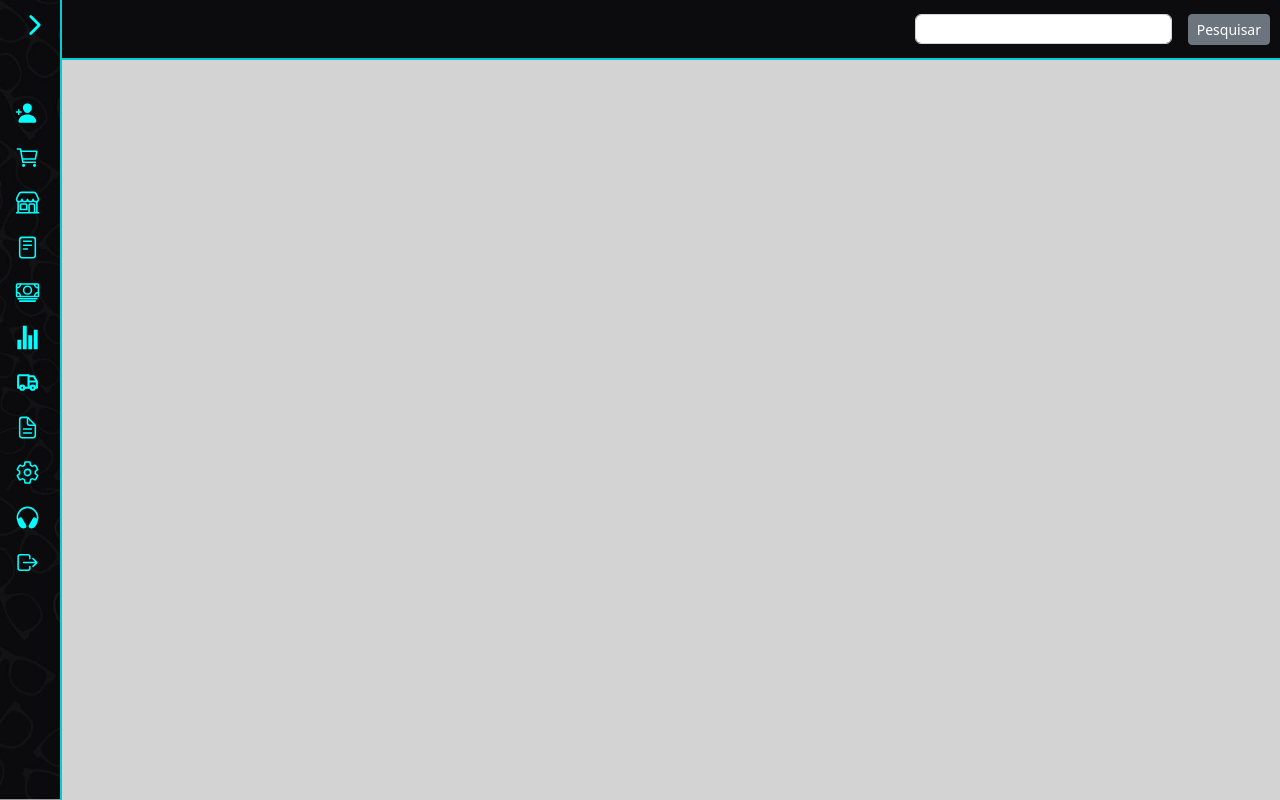
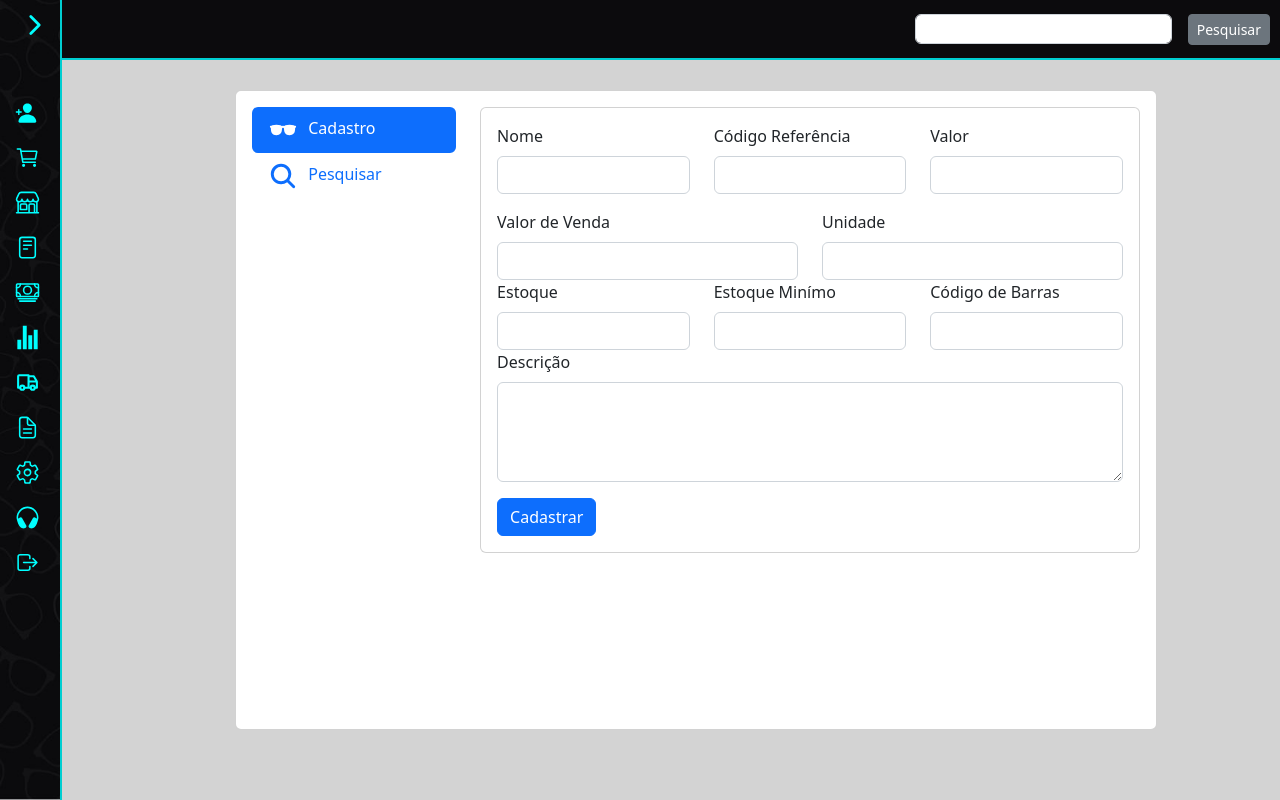
Before and after one commit to leobraboo/FrontSystemGlobal, a React (Vite) app: page /Sales in a window 1280 px wide. Built offline with nearby package versions, Linux system fonts and the light colour scheme.

Commit message:
feat(sales): init

```diff
--- a/src/components/Login/index.tsx
+++ b/src/components/Login/index.tsx
@@ -5,9 +5,6 @@ import { LoginCard, LoginGeneral, LoginImg } from "./styles";
 export function Login(){
   return(
     <LoginGeneral >
-      {/* <LoginImg>
-      <LoginCarrousel/>
-      </LoginImg> */}
       <LoginCard>
         <CardGeneral/>
       </LoginCard>
--- a/src/components/Login/styles.ts
+++ b/src/components/Login/styles.ts
@@ -13,9 +13,6 @@ background-image: url(${fundo});
 background-repeat: no-repeat;
 background-position: center;
 background-size: cover;
-// filter: blur(1px);
-// background: rgb(0,0,0);
-// background: radial-gradient(circle, rgba(0,0,0,1) 5%, rgba(3,0,10,1) 8%, rgba(4,0,11,1) 14%, rgba(4,0,9,1) 62%, rgba(8,1,15,1) 64%, rgba(4,0,11,1) 84%, rgba(5,1,10,1) 86%, rgba(0,0,0,1) 100%);
 `
 
 export const LoginImg = styled.div`
--- /dev/null
+++ b/src/components/Sales/index.tsx
@@ -0,0 +1,48 @@
+import { Button, Card, Form, Tab, Stack, Row, Col, Nav } from 'react-bootstrap';
+import { ContentSale } from './styles';
+import { IoGlasses, IoSearch } from "react-icons/io5";
+import { RegisterProduct } from '../Products/RegisterProduct';
+
+export function CSales() {
+  return (
+    <ContentSale>
+      <Card style={{ marginTop: "90px", width: "80%", height: "80vh" }}>
+        <Card.Body>
+          <Tab.Container id="left-tabs-example" defaultActiveKey="first">
+            <Row>
+              <Col sm={3}>
+                <Nav variant="pills" className="flex-column">
+                  <Nav.Item>
+                    <Nav.Link eventKey="first">
+                      <IoGlasses size={30} style={{ marginRight:"10px" }}/>
+                      Cadastro
+                      </Nav.Link>
+                  </Nav.Item>
+                  <Nav.Item>
+                    <Nav.Link eventKey="second">
+                    <IoSearch size={30} style={{ marginRight:"10px" }}/>
+                      Pesquisar
+                      </Nav.Link>
+                  </Nav.Item>
+                </Nav>
+              </Col>
+              <Col sm={9}>
+                <Tab.Content>
+                  <Tab.Pane eventKey="first">
+                    <RegisterProduct />
+                  </Tab.Pane>
+                  <Tab.Pane eventKey="second">
+                    <Stack direction="horizontal" gap={3}>
+                      <Form.Control className="me-auto" placeholder="Pesquisar" />
+                      <Button variant="secondary">Pesquisar</Button>
+                    </Stack>
+                  </Tab.Pane>
+                </Tab.Content>
+              </Col>
+            </Row>
+          </Tab.Container>
+        </Card.Body>
+      </Card>
+    </ContentSale >
+  )
+}
--- /dev/null
+++ b/src/components/Sales/styles.ts
@@ -0,0 +1,12 @@
+import styled from "styled-components";
+
+
+export const ContentSale = styled.div`
+align-content: center;
+display: flex;
+justify-content: center;
+align-items: center;
+width: 90vw;
+margin-left: 120px;
+height: auto;
+`
--- a/src/page/Products/Index.tsx
+++ b/src/page/Products/Index.tsx
@@ -1,9 +1,10 @@
 import { CProducts } from "../../components/Products";
+import { ProductProvider } from "../../shared/Context/ProductContext";
 
-export function Products(){
+export function Products() {
   return (
-      <>
-      <CProducts/>
-      </>
+    <ProductProvider>
+      <CProducts />
+    </ProductProvider>
   )
 }
--- a/src/page/Sales/index.tsx
+++ b/src/page/Sales/index.tsx
@@ -1,7 +1,9 @@
-export function Sales(){
+import { CSales } from "../../components/Sales";
+
+export function Sales() {
   return (
-      <>
-      Sales
-      </>
+    <>
+      <CSales />
+    </>
   )
 }
```
